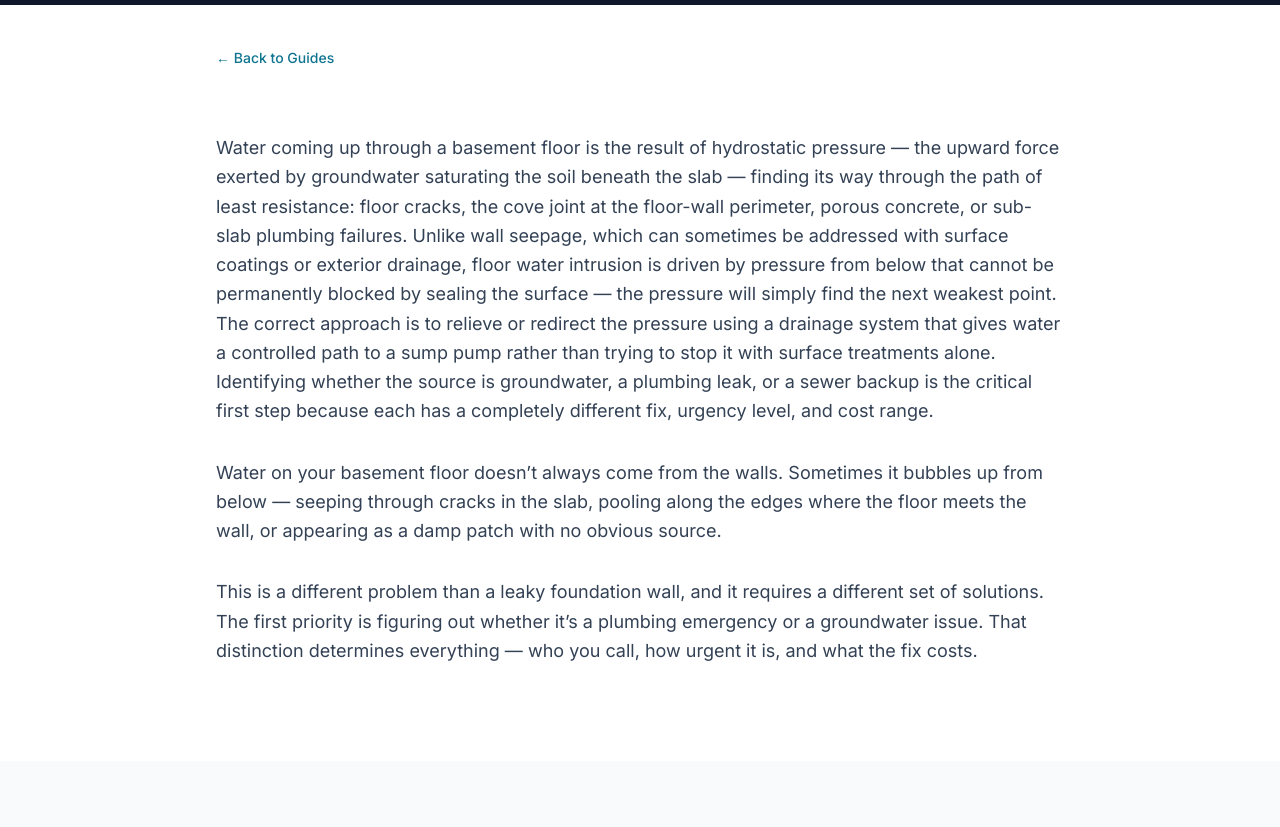
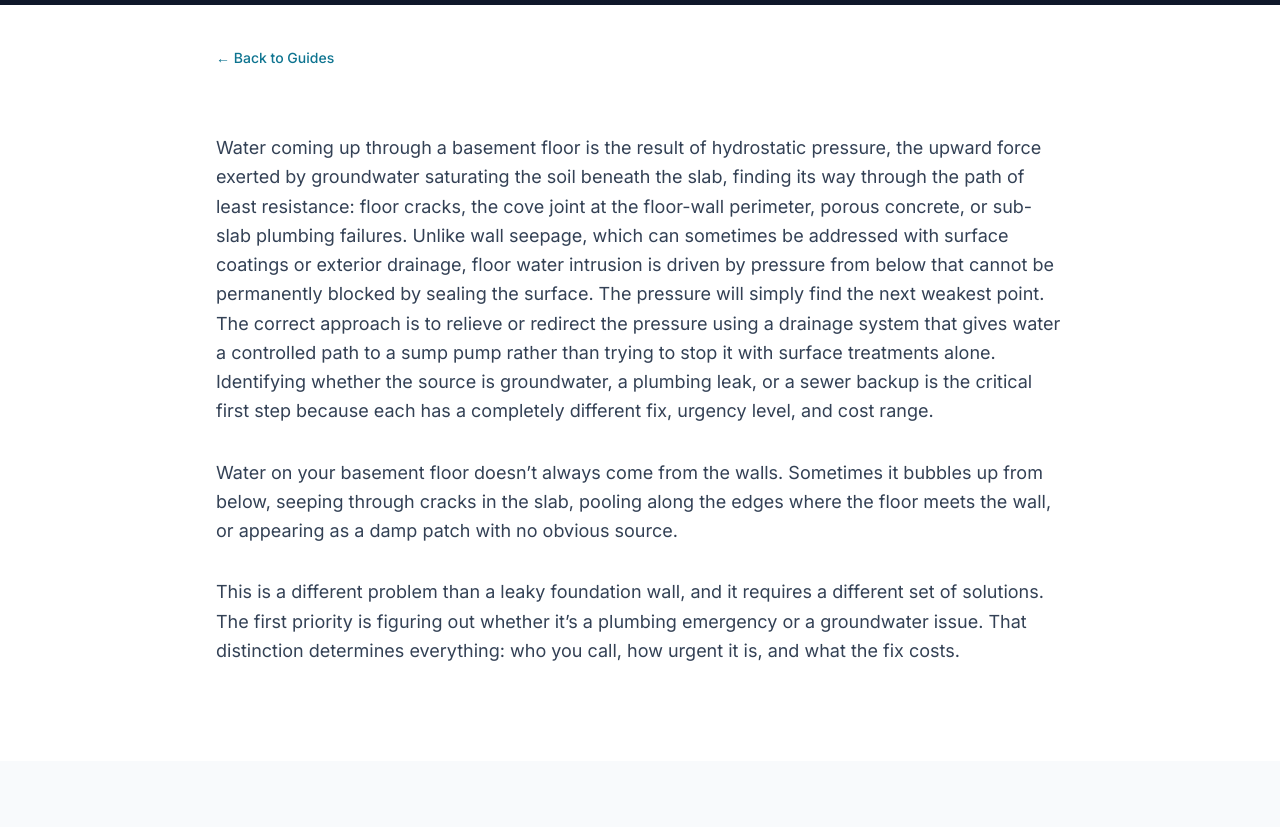
Before and after one commit to thebasementguide2026/basement-guide, a Next.js app: page /articles/water-coming-up-through-basement-floor in a window 1280 px wide. Shown: the part 620-1447 px from the top of the page. Built offline with nearby package versions, Linux system fonts and the light colour scheme.

Commit message:
water-coming-up-through-basement-floor: replace mdashes in first 3 paragraphs

```diff
--- a/app/articles/water-coming-up-through-basement-floor/page.tsx
+++ b/app/articles/water-coming-up-through-basement-floor/page.tsx
@@ -116,14 +116,14 @@ export default function WaterComingUpThroughBasementFloor() {
       <article className='max-w-4xl mx-auto px-6 py-16'>
         <div className='prose prose-lg prose-slate max-w-none'>
           <p className='text-lg text-slate-700 leading-relaxed mb-8'>
-            Water coming up through a basement floor is the result of hydrostatic pressure &mdash; the upward force exerted by groundwater saturating the soil beneath the slab &mdash; finding its way through the path of least resistance: floor cracks, the cove joint at the floor-wall perimeter, porous concrete, or sub-slab plumbing failures. Unlike wall seepage, which can sometimes be addressed with surface coatings or exterior drainage, floor water intrusion is driven by pressure from below that cannot be permanently blocked by sealing the surface &mdash; the pressure will simply find the next weakest point. The correct approach is to relieve or redirect the pressure using a drainage system that gives water a controlled path to a sump pump rather than trying to stop it with surface treatments alone. Identifying whether the source is groundwater, a plumbing leak, or a sewer backup is the critical first step because each has a completely different fix, urgency level, and cost range.
+            Water coming up through a basement floor is the result of hydrostatic pressure, the upward force exerted by groundwater saturating the soil beneath the slab, finding its way through the path of least resistance: floor cracks, the cove joint at the floor-wall perimeter, porous concrete, or sub-slab plumbing failures. Unlike wall seepage, which can sometimes be addressed with surface coatings or exterior drainage, floor water intrusion is driven by pressure from below that cannot be permanently blocked by sealing the surface. The pressure will simply find the next weakest point. The correct approach is to relieve or redirect the pressure using a drainage system that gives water a controlled path to a sump pump rather than trying to stop it with surface treatments alone. Identifying whether the source is groundwater, a plumbing leak, or a sewer backup is the critical first step because each has a completely different fix, urgency level, and cost range.
           </p>
 
           <p className='text-lg text-slate-700 leading-relaxed mb-8'>
-            Water on your basement floor doesn&rsquo;t always come from the walls. Sometimes it bubbles up from below &mdash; seeping through cracks in the slab, pooling along the edges where the floor meets the wall, or appearing as a damp patch with no obvious source.
+            Water on your basement floor doesn&rsquo;t always come from the walls. Sometimes it bubbles up from below, seeping through cracks in the slab, pooling along the edges where the floor meets the wall, or appearing as a damp patch with no obvious source.
           </p>
           <p className='text-lg text-slate-700 leading-relaxed mb-8'>
-            This is a different problem than a leaky foundation wall, and it requires a different set of solutions. The first priority is figuring out whether it&rsquo;s a plumbing emergency or a groundwater issue. That distinction determines everything &mdash; who you call, how urgent it is, and what the fix costs.
+            This is a different problem than a leaky foundation wall, and it requires a different set of solutions. The first priority is figuring out whether it&rsquo;s a plumbing emergency or a groundwater issue. That distinction determines everything: who you call, how urgent it is, and what the fix costs.
           </p>
         </div>
       </article>
```
